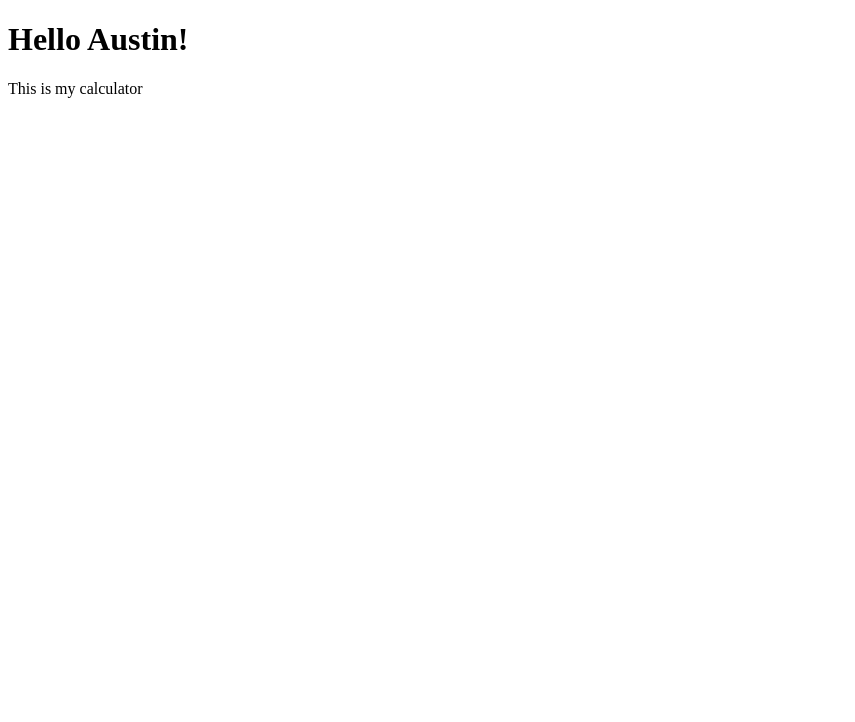
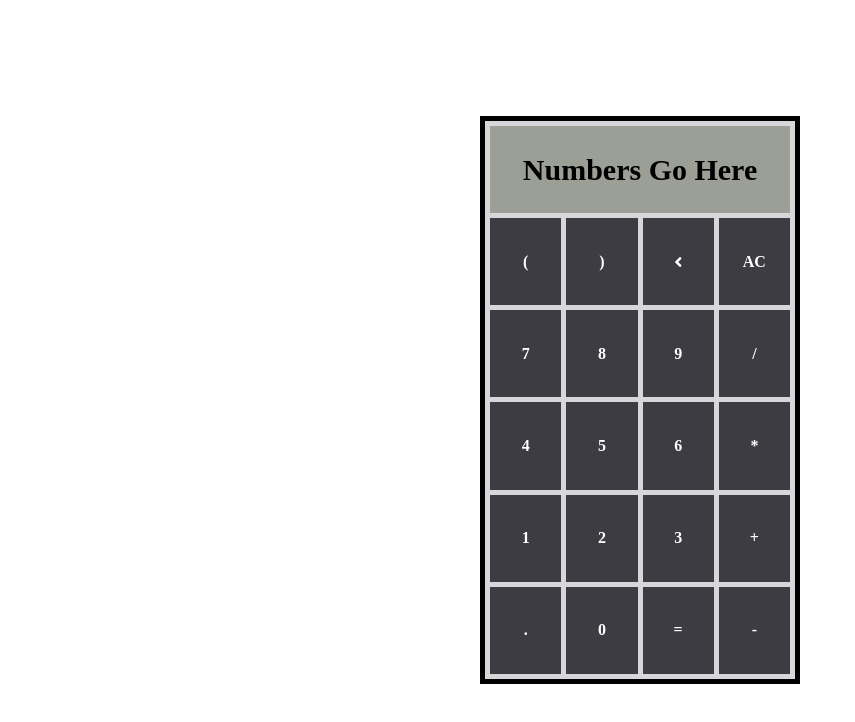
Before and after one commit to smithmich12/Calculator, a plain HTML site: page index.html in a window 1280 px wide. Shown: the whole page, without its empty margins (0-855 px from the left). Drawn offline with Linux system fonts and the light colour scheme.

Commit message:
Basic layout of how the calculator should look. Version 0.0.1

```diff
--- /dev/null
+++ b/css/index.css
@@ -0,0 +1,54 @@
+html, body{
+  height: 100%;
+  width: 100%;
+  margin: 0;
+}
+.container {
+  position: absolute;
+  margin: auto;
+  top: 0;
+  right: 0;
+  bottom: 0;
+  left: 0;
+  width: 310px;
+  height: 558px;
+  background-color: #D7D7DA;
+  border: 5px solid black;
+}
+
+.calculator {
+  padding: 5px;
+  display: grid;
+  grid-template-columns: repeat(4, 1fr);
+  grid-template-rows: repeat(6, 1fr);
+  grid-gap: 5px;
+  height: 548px;
+
+}
+
+.calc-item {
+  background: #3D3C42;
+  color: white;
+  font-weight: bold;
+  display: flex;
+  justify-content: center;
+  align-items: center;
+}
+
+.calc-item.screen{
+  background-color: #9C9F96;
+  color: black;
+  grid-row: span 1;
+  grid-column: span 4;
+  font-size: 30px;
+}
+
+.calc-item.button{
+  grid-row: span 1;
+  grid-column: span 1;
+}
+
+.calc-item.zero {
+  grid-row: span 1;
+  grid-column: span 2;
+}
--- a/index.html
+++ b/index.html
@@ -1,7 +1,37 @@
 <!DOCTYPE html>
 <html>
+<meta name="viewport" content="width=device-width, initial-scale=1.0">
+<link rel="stylesheet" href="https://use.fontawesome.com/releases/v5.4.1/css/all.css" integrity="sha384-5sAR7xN1Nv6T6+dT2mhtzEpVJvfS3NScPQTrOxhwjIuvcA67KV2R5Jz6kr4abQsz" crossorigin="anonymous">
+<link rel="stylesheet" href="./css/index.css"/>
+
 <body>
-<h1>Hello Austin!</h1>
-<p>This is my calculator</p>
+  <div class="container">
+    <div class="calculator">
+      <div class="calc-item screen">Numbers Go Here</div>
+      <div class="calc-item button">(</div>
+      <div class="calc-item button">)</div>
+      <div class="calc-item button"><i class="fas fa-angle-left"></i></div>
+      <div class="calc-item button">AC</div>
+      <div class="calc-item button">7</div>
+      <div class="calc-item button">8</div>
+      <div class="calc-item button">9</div>
+      <div class="calc-item button">/</div>
+      <div class="calc-item button">4</div>
+      <div class="calc-item button">5</div>
+      <div class="calc-item button">6</div>
+      <div class="calc-item button">*</div>
+      <div class="calc-item button">1</div>
+      <div class="calc-item button">2</div>
+      <div class="calc-item button">3</div>
+      <div class="calc-item button">+</div>
+      <div class="calc-item button">.</div>
+      <div class="calc-item button">0</div>
+      <div class="calc-item button">=</div>
+      <div class="calc-item button">-</div>
+
+
+    </div>
+  </div>
 </body>
+
 </html>
```
Also changed, not shown: js/calculator.js (added).
